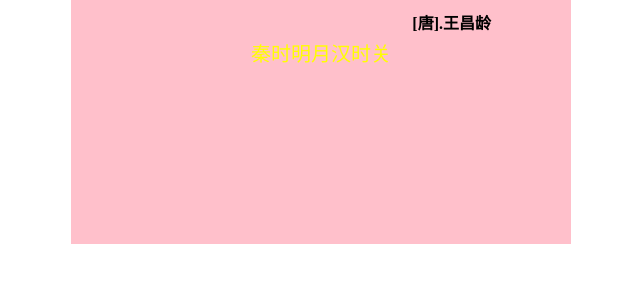
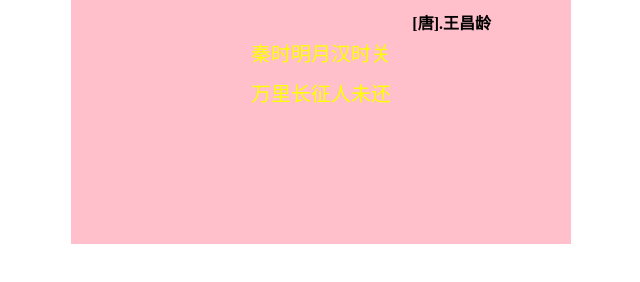
Before and after one commit to Zlm666-oss/ancient-poetry, a plain HTML site: page index.html in a window 1280 px wide. Shown: the part 76-358 px from the top of the page, without its empty margins (319-959 px from the left). Drawn offline with Linux system fonts and the light colour scheme.

Commit message:
第一次更改

```diff
--- a/index.html
+++ b/index.html
@@ -13,7 +13,7 @@
         <h1>出塞</h1>
         <h4>[唐].王昌龄</h4>
         <p>秦时明月汉时关</p>
-        <p></p>
+        <p>万里长征人未还</p>
         <p></p>
         <p></p>
     </div>
```
